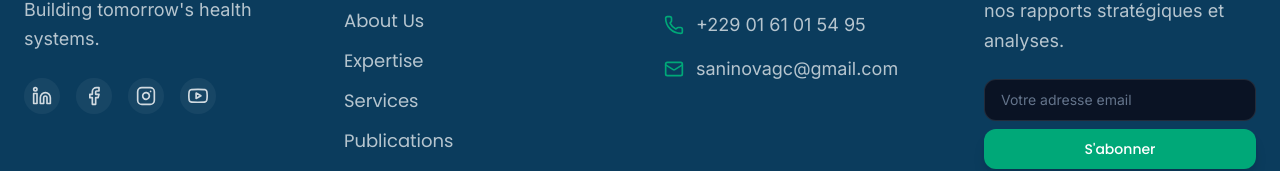
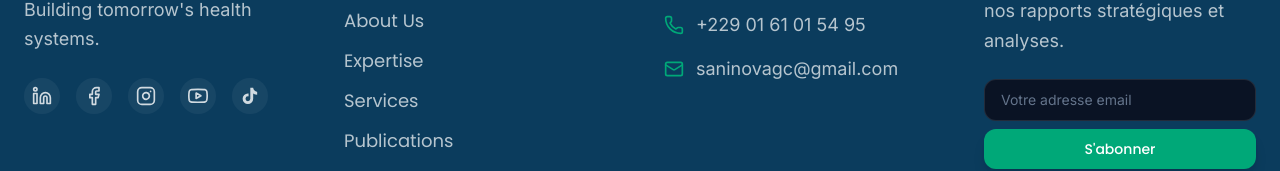
Before and after one commit to ITAINNOVATE/Saninova, a Next.js app: page / in a window 1280 px wide. Shown: the part 4899-5070 px from the top of the page. Built offline with nearby package versions, Linux system fonts and the light colour scheme; no server answers; the database is empty.

Commit message:
feat: add TikTok social link to footer

```diff
--- a/src/components/layout/Footer.tsx
+++ b/src/components/layout/Footer.tsx
@@ -27,6 +27,12 @@ const InstagramIcon = ({ className }: { className?: string }) => (
   </svg>
 );
 
+const TiktokIcon = ({ className }: { className?: string }) => (
+  <svg className={className} viewBox="0 0 24 24" fill="currentColor" xmlns="http://www.w3.org/2000/svg">
+    <path d="M19.59 6.69a4.83 4.83 0 0 1-3.77-4.25V2h-3.45v13.67a2.89 2.89 0 0 1-2.88 2.5 2.89 2.89 0 0 1-2.89-2.89 2.89 2.89 0 0 1 2.89-2.89c.28 0 .54.04.79.1V9.01a6.33 6.33 0 0 0-.79-.05 6.34 6.34 0 0 0-6.34 6.34 6.34 6.34 0 0 0 6.34 6.34 6.34 6.34 0 0 0 6.33-6.34V9.05a8.16 8.16 0 0 0 4.77 1.52V7.13a4.85 4.85 0 0 1-1-.44z" />
+  </svg>
+);
+
 const YoutubeIcon = ({ className }: { className?: string }) => (
   <svg className={className} viewBox="0 0 24 24" fill="none" stroke="currentColor" strokeWidth="2" strokeLinecap="round" strokeLinejoin="round">
     <path d="M22.54 6.42a2.78 2.78 0 0 0-1.94-2C18.88 4 12 4 12 4s-6.88 0-8.6.46a2.78 2.78 0 0 0-1.94 2A29 29 0 0 0 1 11.75a29 29 0 0 0 .46 5.33A2.78 2.78 0 0 0 3.4 19c1.72.46 8.6.46 8.6.46s6.88 0 8.6-.46a2.78 2.78 0 0 0 1.94-2 29 29 0 0 0 .46-5.25 29 29 0 0 0-.46-5.33z" />
@@ -52,6 +58,7 @@ export const Footer: React.FC = () => {
     { icon: <FacebookIcon className="w-5 h-5" />, href: "https://web.facebook.com/profile.php?id=61589394335585" },
     { icon: <InstagramIcon className="w-5 h-5" />, href: "https://www.instagram.com/saninovagc/" },
     { icon: <YoutubeIcon className="w-5 h-5" />, href: "https://www.youtube.com/@SaniNovaGlobalConsulting" },
+    { icon: <TiktokIcon className="w-5 h-5" />, href: "https://www.tiktok.com/@saninovagc" },
   ];
 
   const handleScrollToTop = () => {
```
